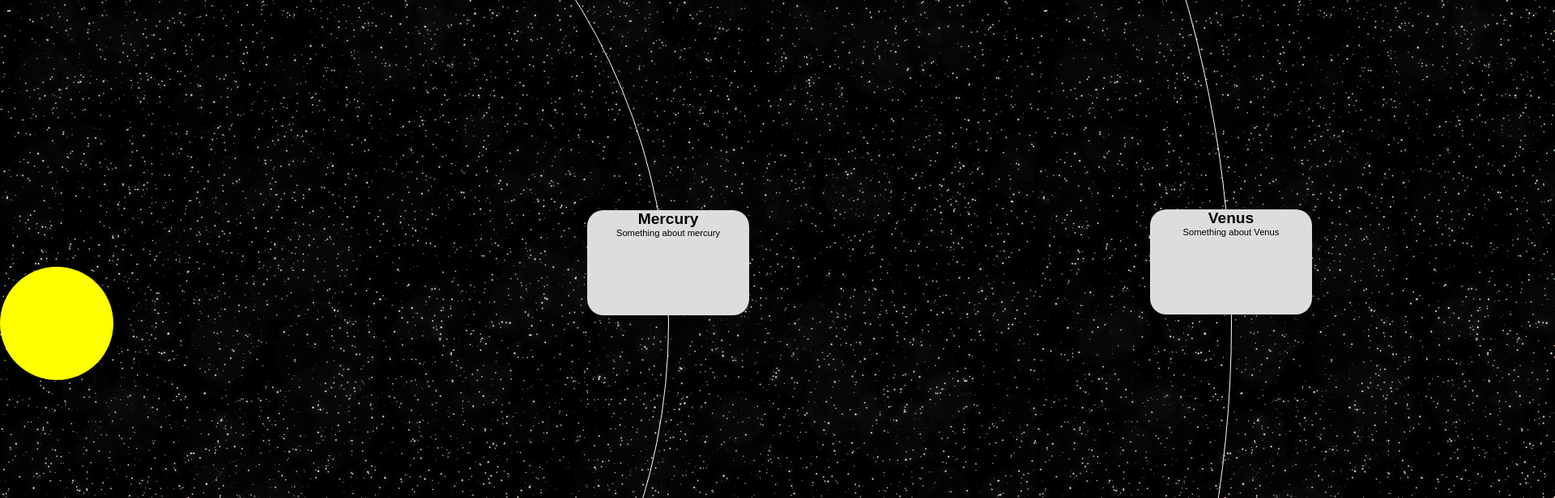
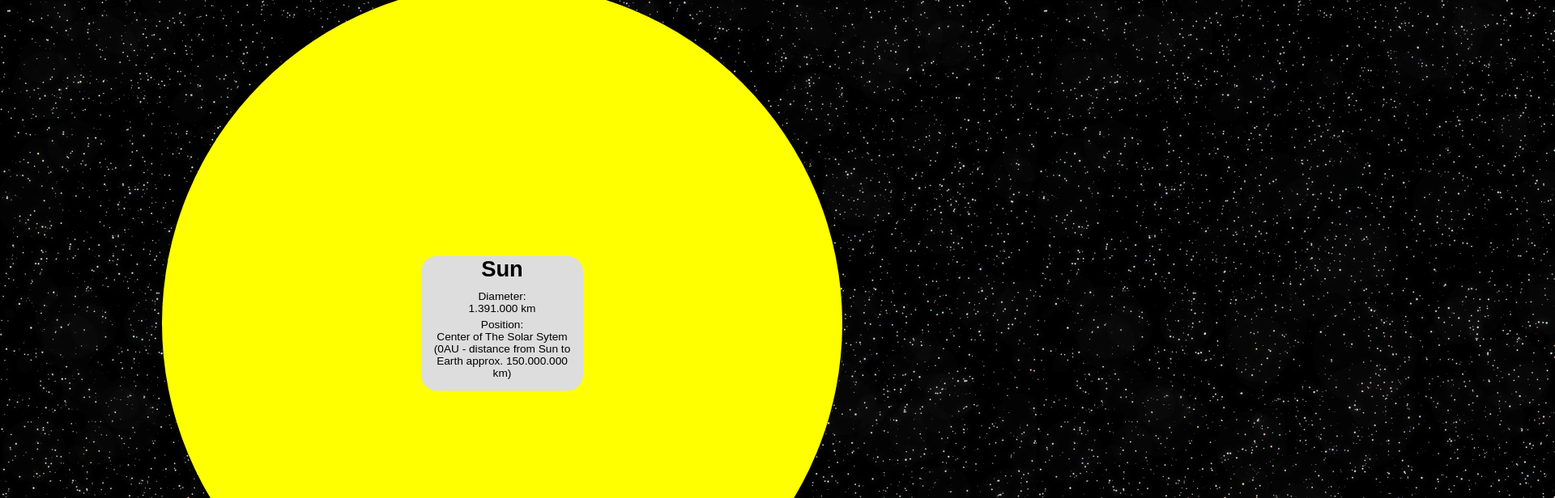
Before and after one commit to Kozaa/React-practice-page, a React (Create React App) app: page / in a window 1280 px wide. Shown: the top 616 px of the page at 81% size, 1920 px wide, since content can reach past the window. Built offline with nearby package versions, Linux system fonts and the light colour scheme.

Commit message:
Added accurate planet data, improved infoBoxes

```diff
--- a/src/App.js
+++ b/src/App.js
@@ -2,7 +2,6 @@ import React from 'react';
 import { createGlobalStyle } from 'styled-components'
 import background from './asets/stars.png';
 import PlanetModule from './components/PlanetModule/PlanetModule';
-import Wrapper from './components/Wrapper/Wrapper';
 import Star from './components/Star/Star';
 
 
@@ -16,6 +15,7 @@ const GlobalStyle = createGlobalStyle`
 
   body {
     margin: 0;
+    margin-left: 200px;
     padding: 0;
     width: 100%;
     height: 100vh;
@@ -24,6 +24,7 @@ const GlobalStyle = createGlobalStyle`
     background-repeat: repeat;
 
     font-family: 'Montserrat', sans-serif;
+    font-size: calc(1vw + 1vh + 2px);
 
     overflow-y: hidden;
   }
@@ -44,64 +45,68 @@ const GlobalStyle = createGlobalStyle`
   }
 `
 
+// planet info from:
+// https://pressbooks.bccampus.ca/mste5120physicalscience/chapter/size-of-solar-system-ratios-of-the-planet-sizes/
+// https://space-facts.com/planets/
+
 class App extends React.Component {
 
   state = {
-    scale: .1,
+    scale: .6,
     planetData:
     [
       {
         name: 'Mercury',
-        description: 'Something about mercury',
+        description: ['4.880 km','0.39 AU (58.000.000 km from the Sun)', 'Mercury’s craters are named after famous artists, musicians and authors.'],
         width: 5,
         distance: 5850,
         color: 'orange'
       },
       {
         name: 'Venus',
-        description: 'Something about Venus',
+        description: ['12.100 km', '0.72 AU (108.000.000 km from the Sun)', 'Venus is the hottest planet in the solar system'],
         width: 12,
         distance: 4950,
         color: 'grey'
       },
       {
         name: 'Earth',
-        description: 'Populated by humans',
+        description: ['12.800 km','1 AU (150.000.000 km from the Sun)', 'Earth’s atmosphere protects us from meteoroids and radiation from the Sun.'],
         width: 13,
         distance: 100500,
         color: 'blue'
       },
       {
         name: 'Mars',
-        description: 'Elons musk home',
+        description: ['6.800 km', '1.5 AU (228.000.000 km from the Sun)', 'There have been more missions to Mars than any other planet.'],
         width: 7,
         distance: 75000,
         color: 'red'
       },
       {
         name: 'Jupiter',
-        description: 'Biggset planet',
+        description: ['142.000 km', '5.2 AU (778.000.000 km from the Sun)', 'Jupiter has more than double the mass of all the other planets combined.'],
         width: 140,
         distance: 705000,
         color: 'coral'
       },
       {
         name: 'Saturn',
-        description: 'It has a ring',
+        description: ['120.000 km', '9.5 AU (1.430.000.000 km from the Sun)','Saturn has more moons than any other planet in the Solar System.'],
         width: 120,
         distance: 720000,
         color: 'blue'
       },
       {
         name: 'Uranus',
-        description: 'The other blue one',
+        description: ['51.800 km', '19.2 AU (2.870.000.000 km from the Sun)', 'Uranus has only been visited by a single spacecraft, Voyager 2.'],
         width: 51,
         distance: 2160000,
         color: 'cyan'
       },
       {
         name: 'Neptune',
-        description: 'Thats neptune',
+        description: ['49.500 km', '30.1 AU (4.500.000.000 km from the Sun)', 'It takes like more than 4 hours for light to reach Neptune from the Sun.'],
         width: 50,
         distance: 2355000,
         color: 'green'
--- a/src/components/Description/Description.js
+++ b/src/components/Description/Description.js
@@ -3,15 +3,31 @@ import styled from 'styled-components';
 
 
 const StyledDescription = styled.div`
-    font-size: .7em;
+    font-size: .6em;
     font-weight: 400;
+    padding: 10px;
+
+    display: flex;
+    flex-direction: column;
+    align-items: center;
+    justify-content: space-around;
+    text-align: center;
+`
+const SpacedDiv = styled.div`
+    margin-bottom: 5px;
+`
 
 
-`
+const Description = ({ description }) => (
+    <StyledDescription>
+        {description.map((item, i) => {
 
-const Description = ({ children }) => (
-    <StyledDescription>
-        {children}
+            switch(i) {
+                case 0: return (<SpacedDiv>Diameter: <br/> {item}</SpacedDiv>)
+                case 1: return (<SpacedDiv>Position: <br/> {item}</SpacedDiv>)
+                default: return (<SpacedDiv>{item}</SpacedDiv>)
+            }
+        })}
     </StyledDescription>
 );
 
--- /dev/null
+++ b/src/components/InfoBox/InfoBox.js
@@ -0,0 +1,84 @@
+import React from 'react';
+import styled from 'styled-components';
+import Description from '../Description/Description';
+import Title from '../Title/Title';
+
+
+const StyledInfoBox = styled.div`
+    width: 200px;
+    height: auto;
+    margin-bottom: 50px;
+
+    position: relative;
+
+    display: flex;
+    flex-direction: column;
+    align-items: center;
+    text-align: left;
+
+    background-color: #ddd;
+    border-radius: 20px;
+
+    ::after {
+        position: absolute;
+        bottom: 0;
+        left: 50%;
+        transform: translateY(98%) translateX(-50%);  /* 98% because on some screens thin line between element and after is visible*/
+
+        content: '';
+        width: 0;
+        height: 0;
+
+        border-left: 20px solid transparent;
+        border-right: 20px solid transparent;
+        border-top: 20px solid #ddd;
+
+    }
+
+    @media screen and (max-width: 768px) {
+        width: 20vh;
+    }
+`
+
+const SunStyledInfoBox = styled(StyledInfoBox)`
+    margin-bottom: 0;
+
+    position: absolute;
+    top: 50%;
+
+    right: ${({ scale }) => scale >= 0.5 ? '50%' : '-100%'};
+    transform: translateY(-50%) ${({ scale }) => scale >= 0.5 ? 'translateX(50%)' : null};
+
+    ::after {
+        content: none;
+    }
+
+`
+
+
+const InfoBox = ({ description, title, scale }) => {
+
+
+    {if(title==='Sun') {
+        return (
+            <SunStyledInfoBox scale={scale}>
+                <Title> {title} </Title>
+                <Description description={description}/>
+            </SunStyledInfoBox>
+        )}
+        else {
+            return (
+                <StyledInfoBox>
+                    <Title> {title} </Title>
+                    <Description description={description}/>
+                </StyledInfoBox>
+            )
+
+        }
+
+    }
+
+};
+
+
+export default InfoBox;
--- a/src/components/PlanetModule/PlanetModule.js
+++ b/src/components/PlanetModule/PlanetModule.js
@@ -1,8 +1,7 @@
 import React from 'react';
 import styled from 'styled-components';
 import Wrapper from '../Wrapper/Wrapper';
-import Title from '../Title/Title';
-import Description from '../Description/Description';
+import InfoBox from '../InfoBox/InfoBox';
 
 const StyledPlanet = styled.div`
     border-radius: 50%;
@@ -14,33 +13,15 @@ const StyledPlanet = styled.div`
     flex-shrink: 0;
     position: relative;
 
-
 `
 
-const InfoBox = styled.div`
-
-    width: 200px;
-    height: 130px;
-    margin-bottom: 50px;
-
-    display: flex;
-    flex-direction: column;
-    align-items: center;
-
-    background-color: #ddd;
-    border-radius: 20px;
-
-`
 
 
 const PlanetModule = ({ name, description, width, distance, color, scale }) => (
     <>
     <Wrapper distance={distance} scale={scale}>
 
-        <InfoBox scale={scale} width={width}>
-                <Title> {name} </Title>
-                <Description> {description} </Description>
-        </InfoBox>
+        <InfoBox description={description} title={name}/>
 
         <StyledPlanet
             name={name}
--- a/src/components/Star/Star.js
+++ b/src/components/Star/Star.js
@@ -1,6 +1,6 @@
 import React from 'react';
 import styled from 'styled-components';
-
+import InfoBox from '../InfoBox/InfoBox';
 
 const Sun = styled.div`
     border-radius: 50%;
@@ -18,11 +18,13 @@ const Orbit = styled.div`
     left: 50%;
     transform: translateX(-50%) translateY(-50%);
 
-    /* padding: ${({ scale, distance }) => `${(scale * 1400)/2 + (scale * distance) + 65}px`}; */
     padding: ${({ distance }) => `${distance}px`};
     border: white solid 1px;
     border-radius: 50%;
 `
+
+const description = ['1.391.000 km', 'Center of The Solar Sytem (0AU - distance from Sun to Earth approx. 150.000.000 km)'];
+
 
 let distanceHelperVar = null;
 
@@ -30,7 +32,7 @@ const Star = ({ state }) => (
 
         <Sun scale={state.scale}>
 
-            {state.planetData.map((item, i, arr) => {
+            {state.planetData.map((item, i) => {
 
                 if(i===0) {
                     distanceHelperVar = state.scale * 1400 / 2;
@@ -39,11 +41,10 @@ const Star = ({ state }) => (
                     distanceHelperVar = (distanceHelperVar + (state.scale * item.distance) + 200)
                 }
 
-
-                console.log(`(${distanceHelperVar} + (${state.scale} * ${item.distance}) + 100)`)
-
                 return <Orbit key={item.name}  distance={distanceHelperVar}/> }
             )}
+
+            <InfoBox description={description} title='Sun' scale={state.scale} />
 
         </Sun>
 
```
